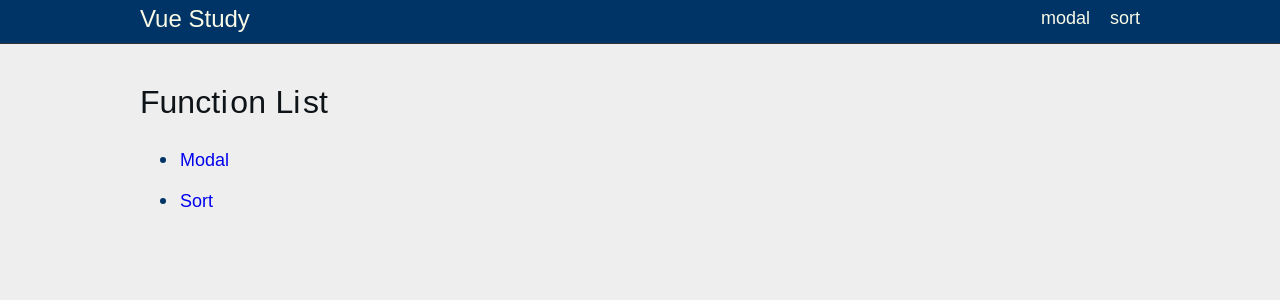
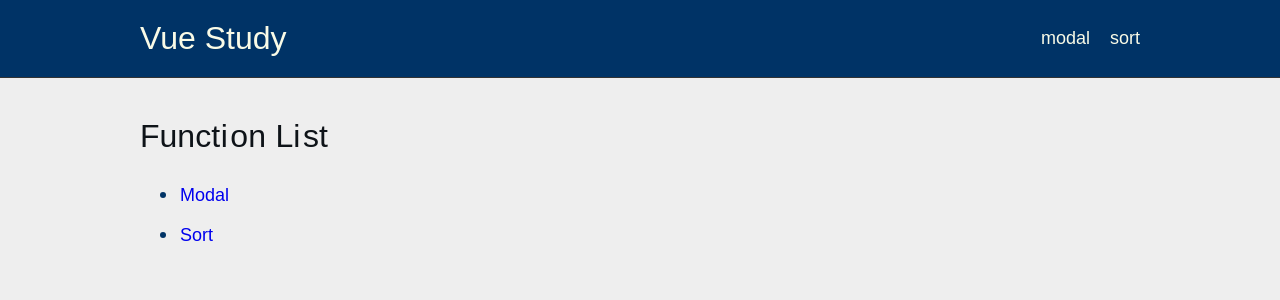
Before and after one commit to moyashiharusamen/vue_function, a Vue app: page / in a window 1280 px wide. Shown: the top 300 px of the page. Built offline with nearby package versions, Linux system fonts and the light colour scheme; what vue-lodash would draw is missing.

Commit message:
ヘッダー内デザインを調整

```diff
--- a/src/assets/scss/heading.scss
+++ b/src/assets/scss/heading.scss
@@ -1,3 +1,9 @@
+h1 {
+  & + * {
+    margin-top: 30px;
+  }
+}
+
 @keyframes text-in {
   0% {
     transform: translate(0, -20px);
--- a/src/components/Header.vue
+++ b/src/components/Header.vue
@@ -21,7 +21,7 @@ export default {
 
 <style lang="scss" scoped>
 .header {
-  padding: 5px 0 10px;
+  padding: 20px 0;
   background: #036;
   border-bottom: 1px solid #333;
 
@@ -34,11 +34,13 @@ export default {
   }
 
   h1 {
-    font-size: 24px;
+    font-size: 32px;
     color: #F9FBE7;
   }
 
   nav {
+    margin: 0;
+
     > ul {
       display: flex;
       justify-content: center;
```
